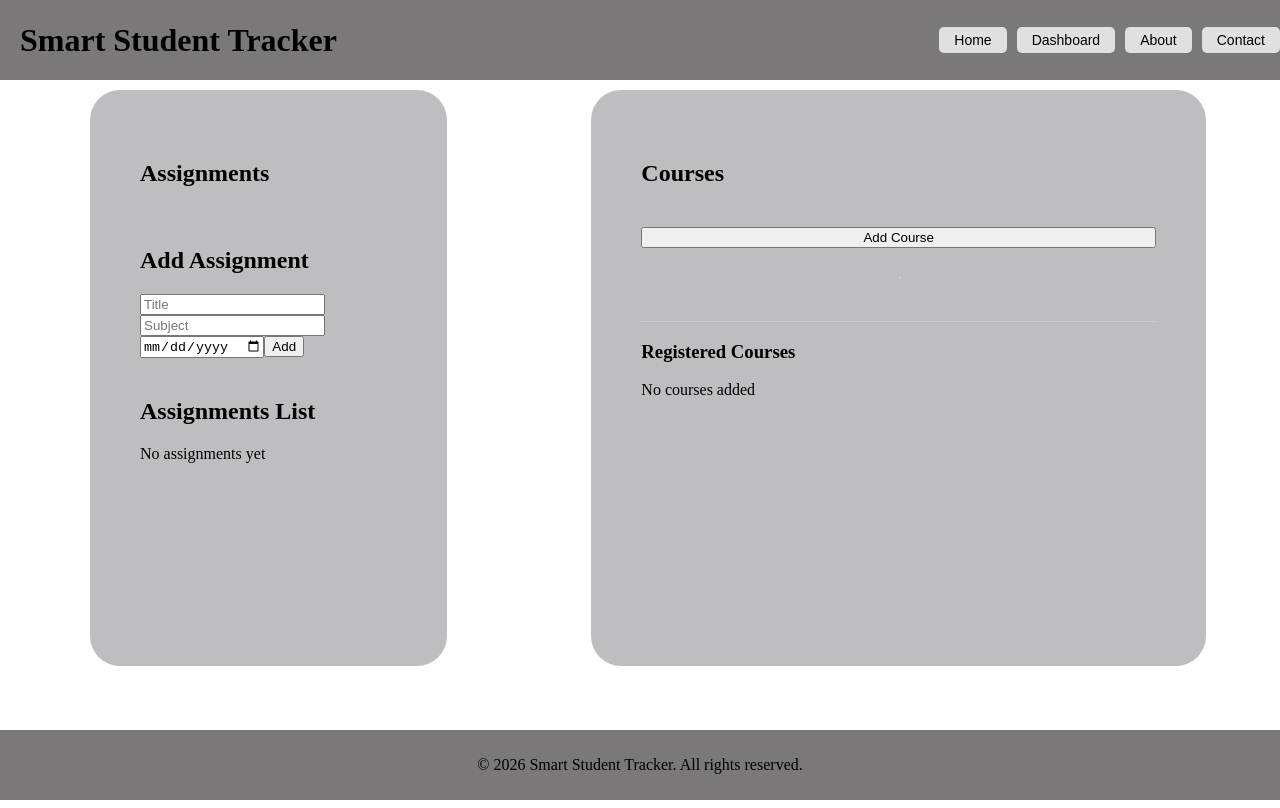
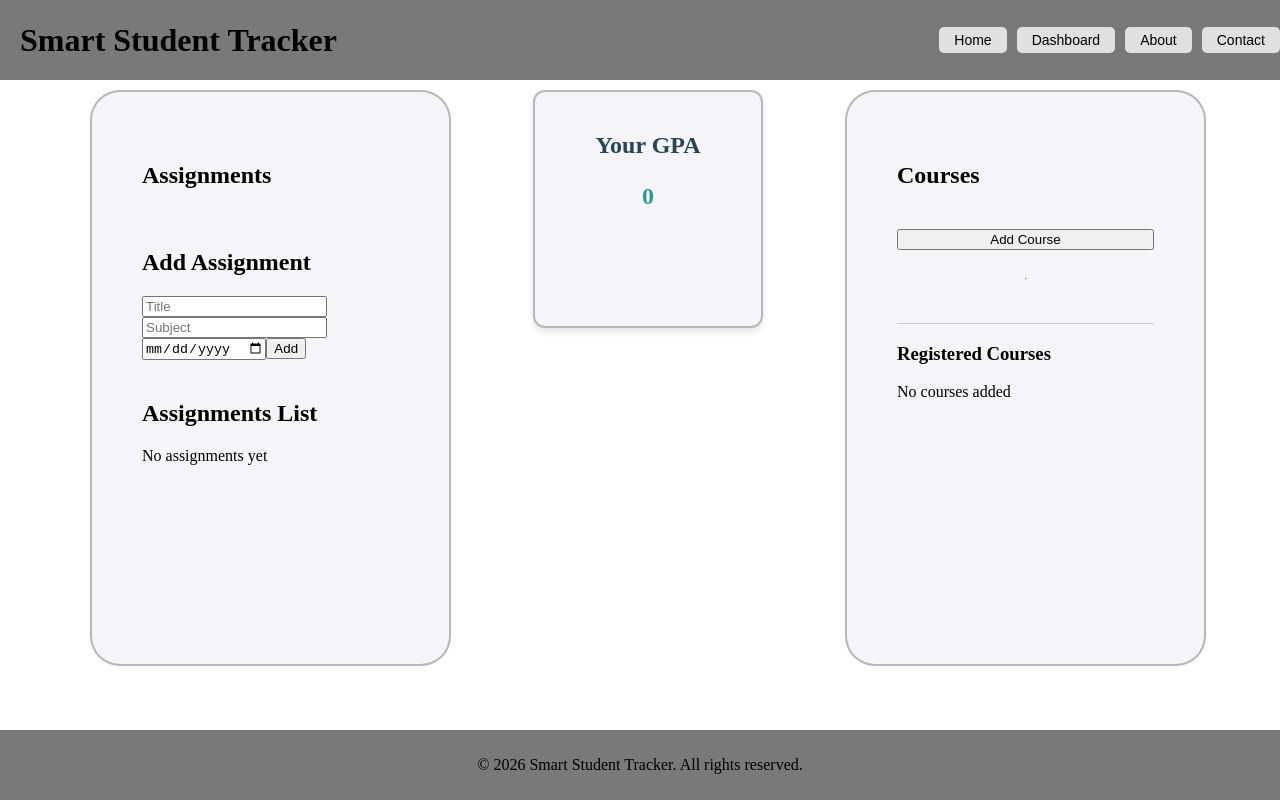
Before and after one commit to Navya-git-account/smart-student-tracker-react-app, a React (Vite) app: page / in a window 1280 px wide. Both pictures are taken after a click on the button "Dashboard". Built offline with nearby package versions, Linux system fonts and the light colour scheme.

Commit message:
gpa code updated

```diff
--- a/src/App.css
+++ b/src/App.css
@@ -29,9 +29,9 @@ body, html {
   display: flex;
   flex-direction: column;
   gap: 20px;
-  width: 100px;
-  background-color:#3f404656; /* optional */
-; /* optional */
+  width: 35%;
+  background-color: #f4f4f9;
+  border: 2px solid #3f404656;
   padding: 50px;
   border-radius: 30px;
   margin: 5%;
@@ -39,18 +39,19 @@ body, html {
 
 /* Right side (Courses) */
 .courseform {
-  flex: 2;
+  flex: 1;
   display: flex;
   flex-direction: column;
   gap: 20px;
   width: 35%;
-  background-color: #3f404656; /* optional */
+  background-color: #f4f4f9;
   padding: 50px;
+  border: 2px solid #3f404656;
   border-radius: 30px;
   margin: 5%;
 }
 .course-card {
-  border: 1px solid #ddd;
+  border: 1px solid;
   padding: 15px;
   margin-bottom: 15px;
   border-radius: 10px;
@@ -87,6 +88,29 @@ body, html {
 
 .course-list-container::-webkit-scrollbar-thumb:hover {
   background: #555;
+}
+.gpa-block {
+
+  background-color: #f4f4f9;
+  border: 2px solid #3f404656;
+  border-radius: 12px;
+  width: 15%;
+  margin-top: 5%;
+  margin-bottom: 400px;
+  padding: 20px;
+  text-align: center;
+  box-shadow: 0 4px 6px rgba(0,0,0,0.1);
+}
+
+.gpa-block h2 {
+  margin-bottom: 10px;
+  color: #264653;
+}
+
+.gpa-block p {
+  font-size: 24px;
+  font-weight: bold;
+  color: #2a9d8f;
 }
 /* Header */
 .header {
--- a/src/App.jsx
+++ b/src/App.jsx
@@ -31,6 +31,29 @@ function App() {
   const deleteCourse = (id) => {
     setCourses(courses.filter(c => c.id !== id));
   };
+  const getGradePoints = (grade) => {
+    switch (grade) {
+      case "A": return 4;
+      case "B": return 3;
+      case "C": return 2;
+      case "D": return 1;
+      case "F": return 0;
+      default: return 0;
+    }
+  };
+
+  const calculateGPA = () => {
+    let totalPoints = 0;
+    let totalCredits = 0;
+
+    courses.forEach(course => {
+      const points = getGradePoints(course.grade);
+      totalPoints += points * Number(course.credits);
+      totalCredits += Number(course.credits);
+    });
+
+    return totalCredits === 0 ? 0 : (totalPoints / totalCredits).toFixed(2);
+  };
 
   return (
     <>
@@ -44,7 +67,7 @@ function App() {
             <p>
               Track assignments, monitor grades, and manage your academic progress
               all in one place. </p>
-              <p> [Go to Dashboard]</p>
+            <p> [Go to Dashboard]</p>
           </div>
         )}
         {activePage === "dashboard" && (
@@ -57,6 +80,10 @@ function App() {
                 assignments={assignments}
                 onToggle={handleToggleCompleted}
               />
+            </div>
+            <div className="gpa-block">
+              <h2>Your GPA</h2>
+              <p>{calculateGPA()}</p>
             </div>
 
             {/* Course Block */}
--- a/src/components/CourseForm.jsx
+++ b/src/components/CourseForm.jsx
@@ -6,7 +6,8 @@ function CourseForm({ onAddCourse }) {
     startDate: "",
     endDate: "",
     instructor: "",
-    credits: ""
+    credits: "",
+    grade: ""
   });
 
   const handleChange = (e) => {
@@ -27,7 +28,8 @@ function CourseForm({ onAddCourse }) {
       !formData.startDate ||
       !formData.endDate ||
       !formData.instructor ||
-      !formData.credits
+      !formData.credits ||
+      !formData.grade
     ) {
       alert("All fields are required");
       return;
@@ -44,12 +46,13 @@ function CourseForm({ onAddCourse }) {
       startDate: "",
       endDate: "",
       instructor: "",
-      credits: ""
+      credits: "",
+      grade: ""
     });
   };
 
   return (
-    <form onSubmit={handleSubmit}>
+    <form onSubmit={handleSubmit} className= "course-form" >
       <h3>Add Course</h3>
 
       <input
@@ -94,6 +97,19 @@ function CourseForm({ onAddCourse }) {
         onChange={handleChange}
         required
       />
+      <select
+        name="grade"
+        value={formData.grade}
+        onChange={handleChange}
+        required
+      >
+        <option value="">Select Grade</option>
+        <option value="A">A</option>
+        <option value="B">B</option>
+        <option value="C">C</option>
+        <option value="D">D</option>
+        <option value="F">F</option>
+      </select>
 
       <button type="submit">Add Course</button>
     </form>
--- a/src/components/CourseItem.jsx
+++ b/src/components/CourseItem.jsx
@@ -5,6 +5,7 @@ function CourseItem({ course, onDelete }) {
       <p><strong>Instructor:</strong> {course.instructor}</p>
       <p><strong>Credits:</strong> {course.credits}</p>
       <p><strong>Duration:</strong> {course.startDate} → {course.endDate}</p>
+      <p><strong>Grade:</strong> {course.grade}</p>
       <button onClick={() => onDelete(course.id)}>Delete</button>
     </div>
   );
```
